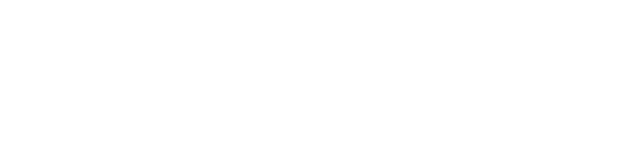
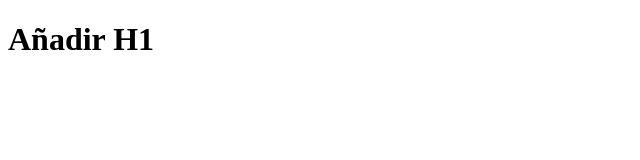
Before and after one commit to andresDprado/practicaGit11550480, a plain HTML site: page index.html in a window 1280 px wide. Shown: the whole page, without its empty margins (0-640 px from the left). Drawn offline with Linux system fonts and the light colour scheme.

Commit message:
Commit Index

```diff
--- a/index.html
+++ b/index.html
@@ -4,6 +4,7 @@
 <meta http-equiv="Content-Type" content="text/html; charset=utf-8" />
 <title>Practica GitHub</title>
 </head>
+<h1>Añadir H1</h1
 
 <body>
 </body>
```
